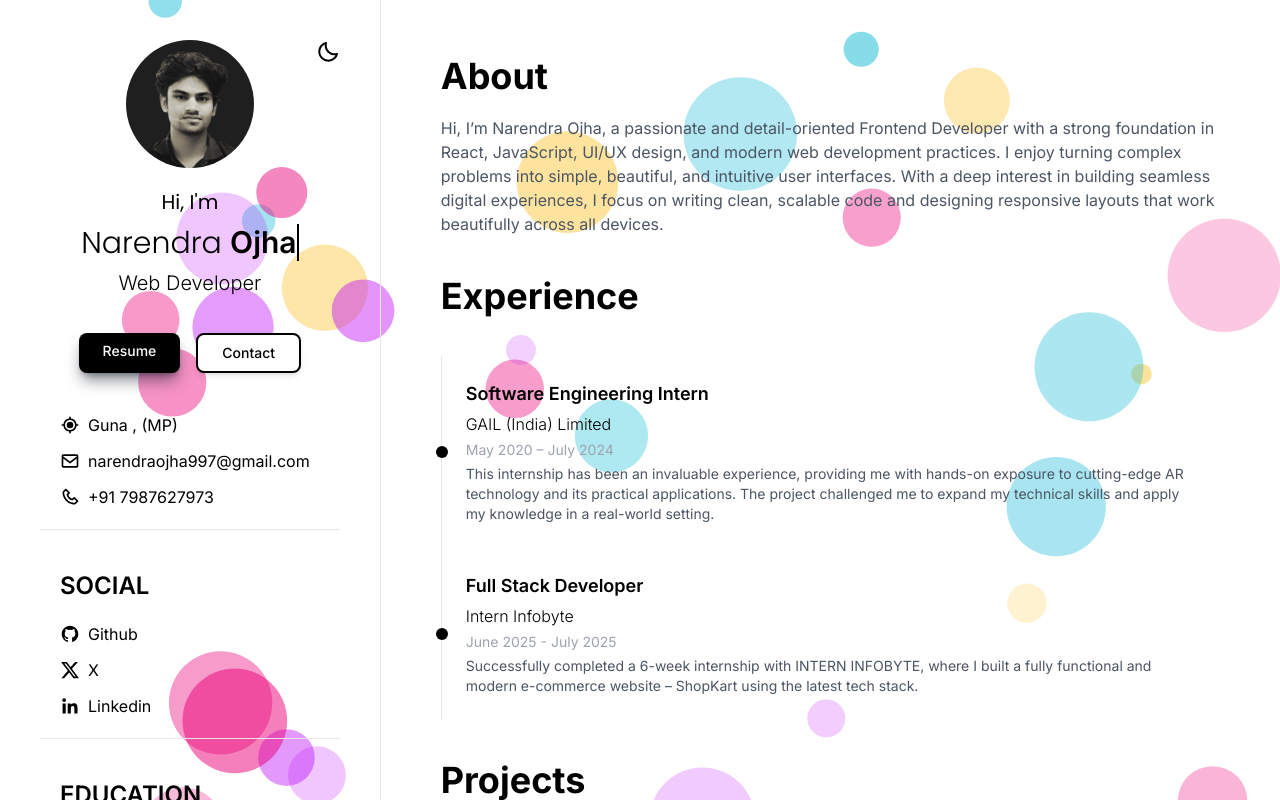
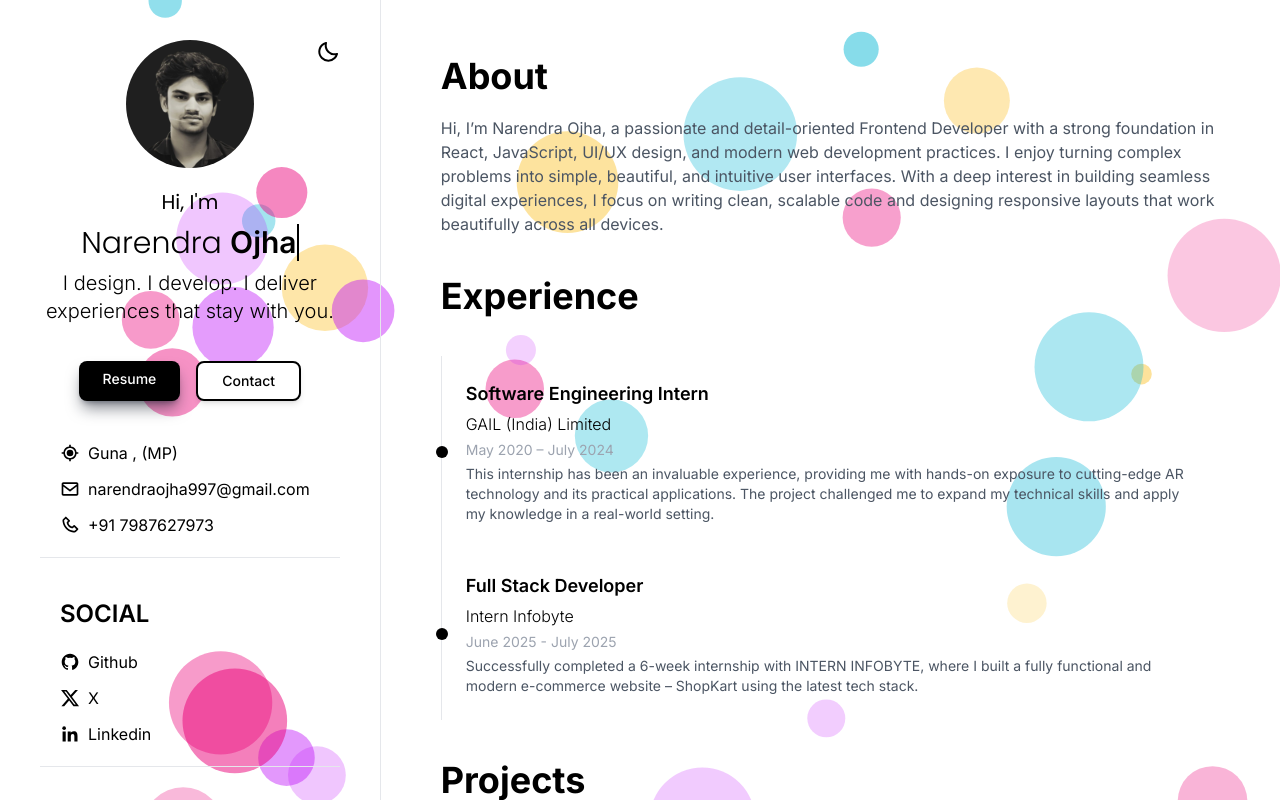
Before and after one commit to narendraojha24/CV--website, a React (Vite) app: page / in a window 1280 px wide. Shown: the top 800 px of the page. Built offline with nearby package versions, Linux system fonts and the light colour scheme.

Commit message:
Update Header.jsx

```diff
--- a/src/components/Header.jsx
+++ b/src/components/Header.jsx
@@ -169,7 +169,7 @@ export default function Header({darkMode, toggleDarkMode}) {
 
   {/* Subheading */}
   <h3 className="text-xl font-light" id='heading1'>
-    Web Developer
+    I design. I develop. I deliver experiences that stay with you.
   </h3>
 
 </div>
```
